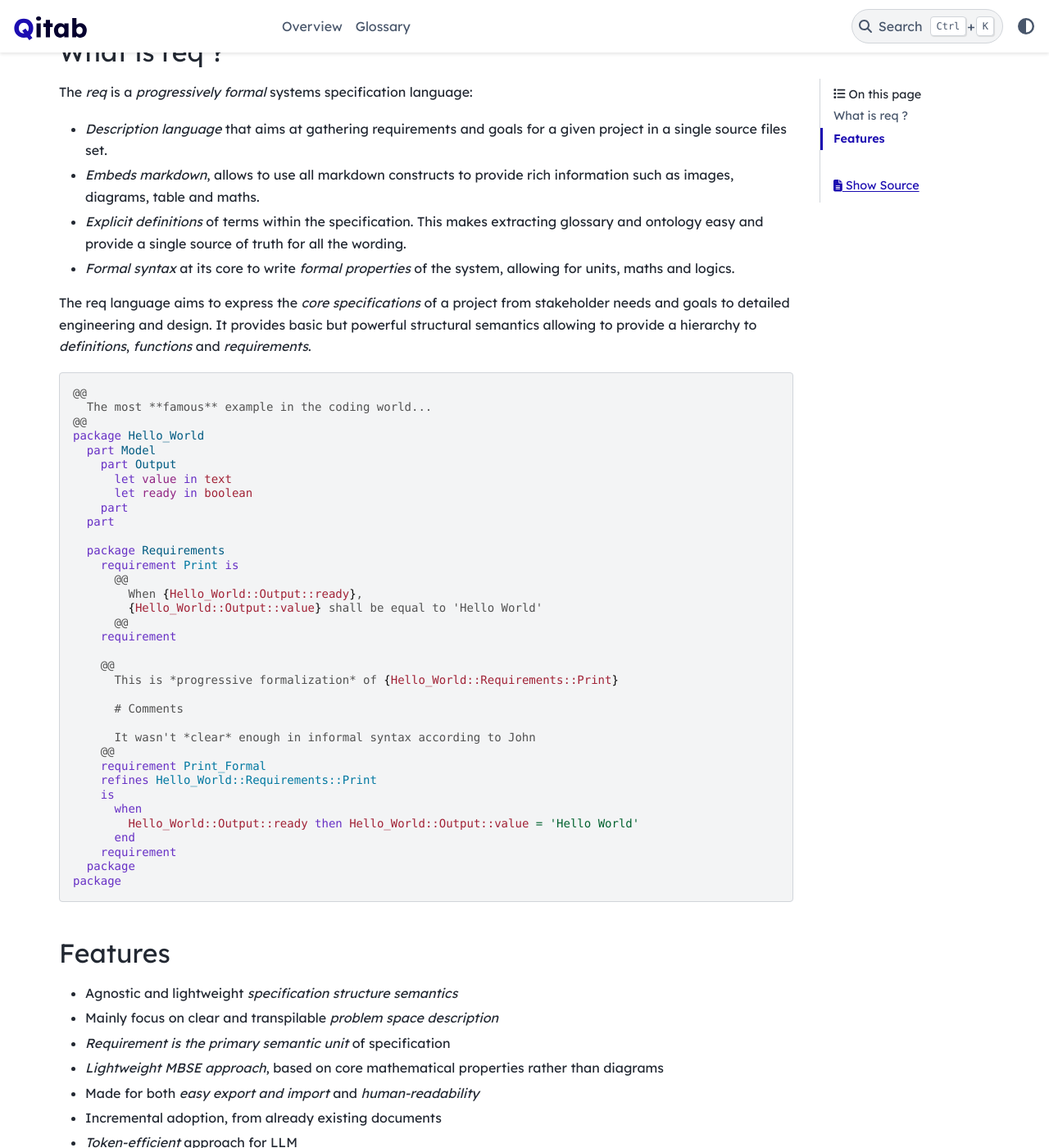
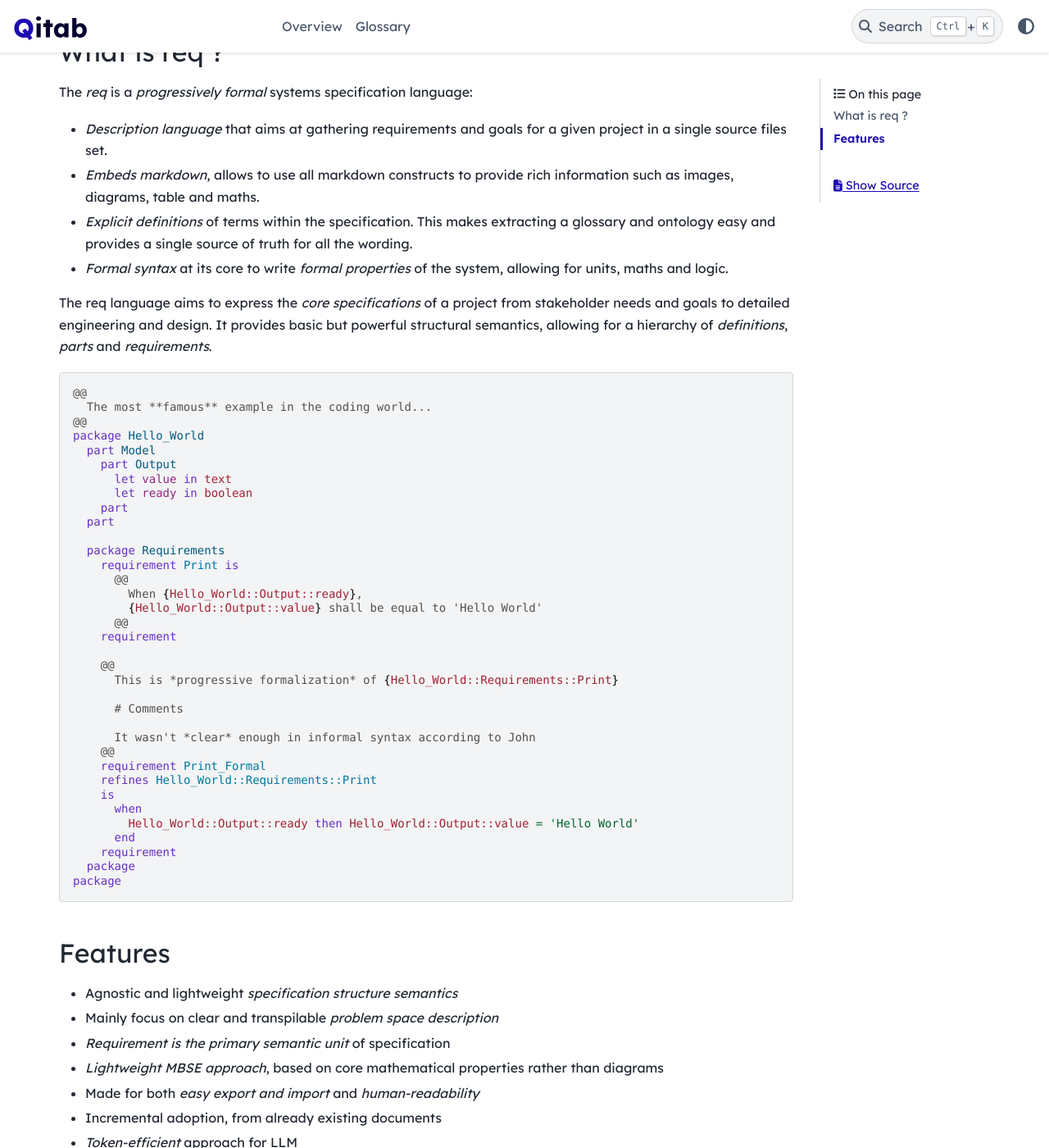
Before and after one commit to req-lang/lang-doc, a Sphinx documentation site: the page built from source/index.rst, in a window 1280 px wide and 1400 px high, scrolled down 192 px. Shown: the whole window at 82% size. Built offline with Sphinx 7.4.7 and the PyData theme 0.15.4, drawn with Linux system fonts in a browser that asks for light colours; some of the changed text lies outside the part shown.

Commit message:
fix typos

```diff
--- a/source/index.rst
+++ b/source/index.rst
@@ -12,11 +12,11 @@
 
 * *Embeds markdown*, allows to use all markdown constructs to provide rich information such as images, diagrams, table and maths.
 
-* *Explicit definitions* of terms within the specification. This makes extracting glossary and ontology easy and provide a single source of truth for all the wording.
+* *Explicit definitions* of terms within the specification. This makes extracting a glossary and ontology easy and provides a single source of truth for all the wording.
 
-* *Formal syntax* at its core to write *formal properties* of the system, allowing for units, maths and logics.
+* *Formal syntax* at its core to write *formal properties* of the system, allowing for units, maths and logic.
 
-The req language aims to express the *core specifications* of a project from stakeholder needs and goals to detailed engineering and design. It provides basic but powerful structural semantics allowing to provide a hierarchy to *definitions*, *functions* and *requirements*.
+The req language aims to express the *core specifications* of a project from stakeholder needs and goals to detailed engineering and design. It provides basic but powerful structural semantics, allowing for a hierarchy of *definitions*, *parts* and *requirements*.
 
 .. code-block:: req
 
--- a/source/overview.rst
+++ b/source/overview.rst
@@ -1,11 +1,11 @@
 Overview
 ======================
 
-The section gives both as introduction to the language philosophy as well as an explanation of the intented uses
+This section gives both an introduction to the language philosophy as well as an explanation of the intended uses.
 It is meant to be read in order, and mainly targets:
 
 * Users that would like to better understand how the language works
-* Contributors that would like be provided with explanations on design decisions
+* Contributors that would like to be provided with explanations on design decisions
 * Researchers that would like to find open problems with the language
 
 .. toctree::
```
Also changed, not shown: other parts of source/index.rst (+1 -1 lines).
